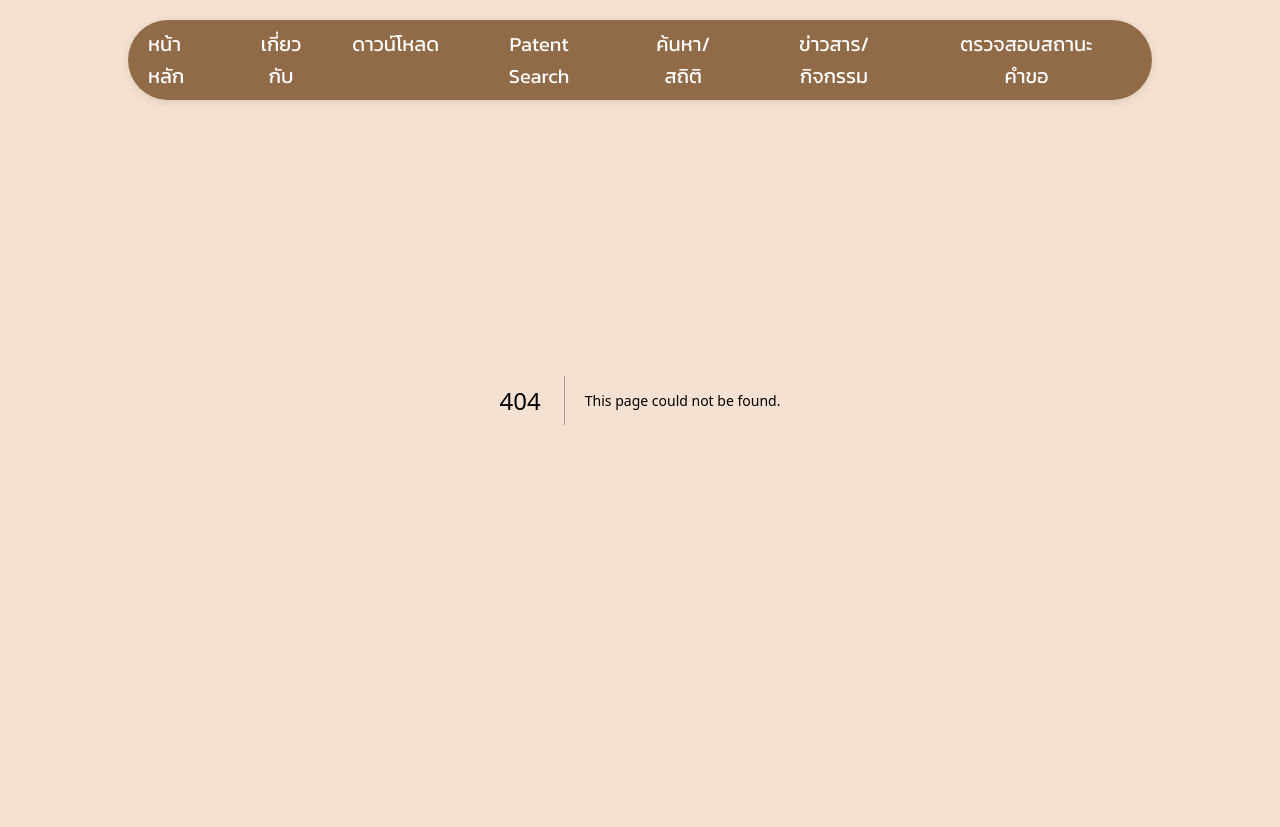
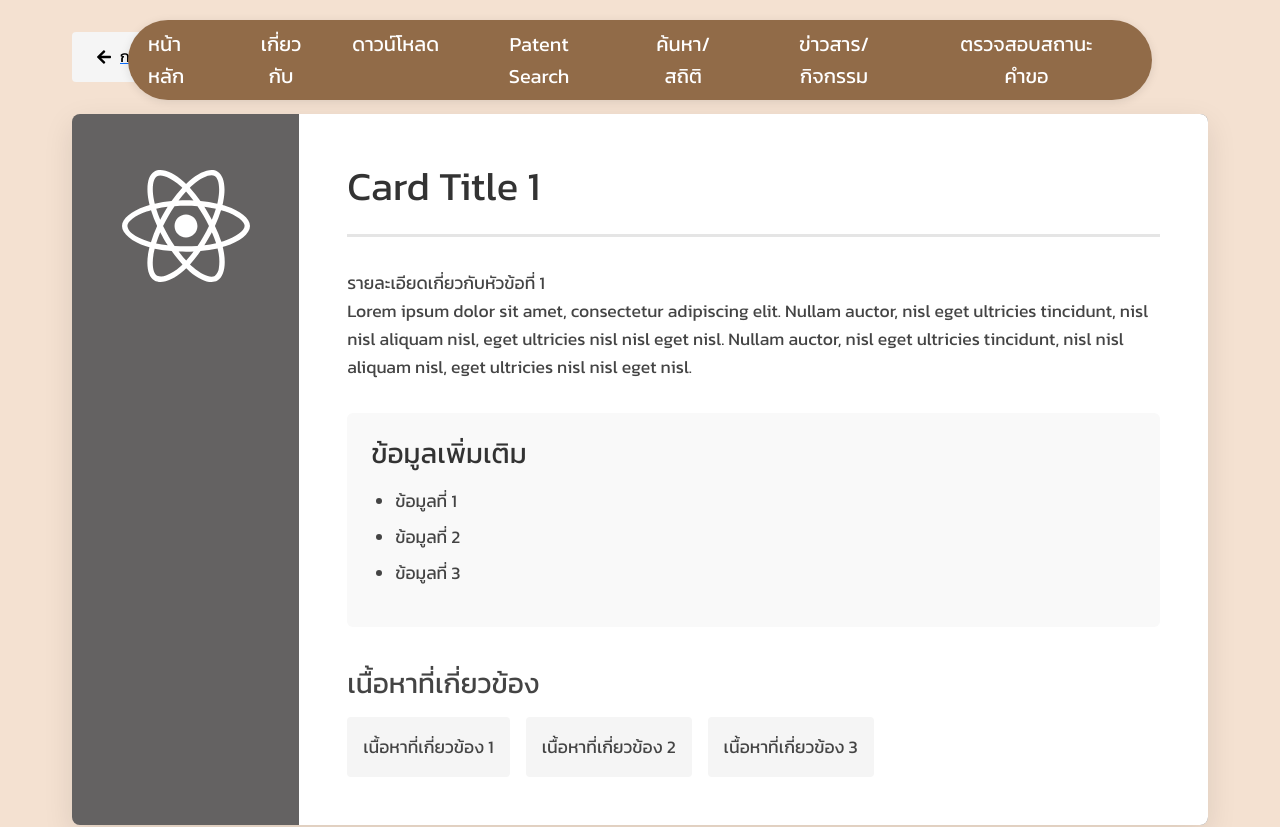
Before and after one commit to IntellectualProp/kpru-project, a Next.js app: page /card-details in a window 1280 px wide. Before the commit this address had no page. Shown: the top 827 px of the page. Built offline with nearby package versions, Linux system fonts and the light colour scheme.

Commit message:
[UPDATE] Example card incomplete

```diff
--- /dev/null
+++ b/src/app/card-details/cardDetails.module.css
@@ -0,0 +1,142 @@
+.container {
+    padding: 2rem;
+    max-width: 1200px;
+    margin: 0 auto;
+  }
+
+  .header {
+    margin-bottom: 2rem;
+  }
+
+  .backButton {
+    background: #f5f5f5;
+    border: none;
+    padding: 0.75rem 1.5rem;
+    border-radius: 4px;
+    display: flex;
+    align-items: center;
+    gap: 0.5rem;
+    cursor: pointer;
+    font-size: 1rem;
+    transition: background-color 0.2s;
+  }
+
+  .backButton:hover {
+    background: #e0e0e0;
+  }
+
+  .cardDetailContainer {
+    display: flex;
+    border-radius: 8px;
+    overflow: hidden;
+    box-shadow: 0 10px 30px rgba(0, 0, 0, 0.1);
+    min-height: 500px;
+  }
+
+  .iconContainer {
+    padding: 3rem;
+    display: flex;
+    justify-content: center;
+    align-items: flex-start;
+    background-color: rgba(0, 0, 0, 0.1);
+    width: 20%;
+  }
+
+  .detailIcon {
+    font-size: 8rem;
+    width: 8rem;
+    height: 8rem;
+  }
+
+  .contentContainer {
+    padding: 3rem;
+    background: white;
+    width: 80%;
+  }
+
+  .detailTitle {
+    font-size: 2.5rem;
+    margin-bottom: 1.5rem;
+    color: #333;
+  }
+
+  .divider {
+    height: 3px;
+    background: rgba(0, 0, 0, 0.1);
+    margin-bottom: 2rem;
+  }
+
+  .description {
+    font-size: 1.1rem;
+    line-height: 1.6;
+    color: #444;
+  }
+
+  .additionalInfo {
+    margin-top: 2rem;
+    padding: 1.5rem;
+    background: #f9f9f9;
+    border-radius: 6px;
+  }
+
+  .additionalInfo h3 {
+    margin-bottom: 1rem;
+    color: #333;
+  }
+
+  .additionalInfo ul {
+    padding-left: 1.5rem;
+  }
+
+  .additionalInfo li {
+    margin-bottom: 0.5rem;
+  }
+
+  .relatedContent {
+    margin-top: 2.5rem;
+  }
+
+  .relatedLinks {
+    display: flex;
+    gap: 1rem;
+    margin-top: 1rem;
+  }
+
+  .relatedLink {
+    padding: 1rem;
+    background: #f5f5f5;
+    border-radius: 4px;
+    cursor: pointer;
+    transition: background-color 0.2s, transform 0.2s;
+  }
+
+  .relatedLink:hover {
+    background: #e0e0e0;
+    transform: translateY(-3px);
+  }
+
+  .loadingContainer {
+    display: flex;
+    justify-content: center;
+    align-items: center;
+    height: 50vh;
+  }
+
+  @media (max-width: 768px) {
+    .cardDetailContainer {
+      flex-direction: column;
+    }
+
+    .iconContainer {
+      width: 100%;
+      padding: 2rem;
+    }
+
+    .contentContainer {
+      width: 100%;
+    }
+
+    .relatedLinks {
+      flex-direction: column;
+    }
+  }
--- /dev/null
+++ b/src/app/card-details/page.jsx
@@ -0,0 +1,85 @@
+"use client"; // บอกว่าไฟล์นี้เป็น Client Component
+
+import React from 'react';
+import Link from 'next/link';
+import {
+    FaReact,
+    FaArrowLeft
+} from 'react-icons/fa';
+import styles from './CardDetails.module.css';
+
+function CardDetails() {
+    // ข้อมูลการ์ดที่ต้องการแสดงโดยตรง (แบบ static)
+    const card = {
+        title: "Card Title 1",
+        icon: FaReact,
+        backgroundColor: "#6f6d6d",
+        description: "รายละเอียดเกี่ยวกับหัวข้อที่ 1"
+    };
+
+    // Component สำหรับไอคอน
+    const IconComponent = card.icon;
+
+    // รายการเนื้อหาที่เกี่ยวข้อง
+    const relatedContent = [
+        { id: 1, title: "เนื้อหาที่เกี่ยวข้อง 1" },
+        { id: 2, title: "เนื้อหาที่เกี่ยวข้อง 2" },
+        { id: 3, title: "เนื้อหาที่เกี่ยวข้อง 3" }
+    ];
+
+    return (
+        <div className={styles.container}>
+            <div className={styles.header}>
+                <Link href="/" passHref>
+                    <button className={styles.backButton}>
+                        <FaArrowLeft /> กลับไปหน้าหลัก
+                    </button>
+                </Link>
+            </div>
+
+            <div className={styles.cardDetailContainer} style={{ backgroundColor: card.backgroundColor }}>
+                <div className={styles.iconContainer}>
+                    <IconComponent color="white" className={styles.detailIcon} />
+                </div>
+
+                <div className={styles.contentContainer}>
+                    <h1 className={styles.detailTitle}>{card.title}</h1>
+                    <div className={styles.divider}></div>
+                    <div className={styles.description}>
+                        {card.description}
+
+                        {/* เนื้อหาเพิ่มเติมสำหรับหน้ารายละเอียด */}
+                        <p>
+                            Lorem ipsum dolor sit amet, consectetur adipiscing elit. Nullam auctor,
+                            nisl eget ultricies tincidunt, nisl nisl aliquam nisl, eget ultricies
+                            nisl nisl eget nisl. Nullam auctor, nisl eget ultricies tincidunt, nisl
+                            nisl aliquam nisl, eget ultricies nisl nisl eget nisl.
+                        </p>
+
+                        <div className={styles.additionalInfo}>
+                            <h3>ข้อมูลเพิ่มเติม</h3>
+                            <ul>
+                                <li>ข้อมูลที่ 1</li>
+                                <li>ข้อมูลที่ 2</li>
+                                <li>ข้อมูลที่ 3</li>
+                            </ul>
+                        </div>
+
+                        <div className={styles.relatedContent}>
+                            <h3>เนื้อหาที่เกี่ยวข้อง</h3>
+                            <div className={styles.relatedLinks}>
+                                {relatedContent.map(item => (
+                                    <div className={styles.relatedLink} key={item.id}>
+                                        {item.title}
+                                    </div>
+                                ))}
+                            </div>
+                        </div>
+                    </div>
+                </div>
+            </div>
+        </div>
+    );
+}
+
+export default CardDetails;
```
Also changed, not shown: src/app/components/componentsHomePage/MainMenu.jsx (+24 -18 lines), src/app/components/componentsHomePage/MainMenu.module.css (+10 -0 lines).
